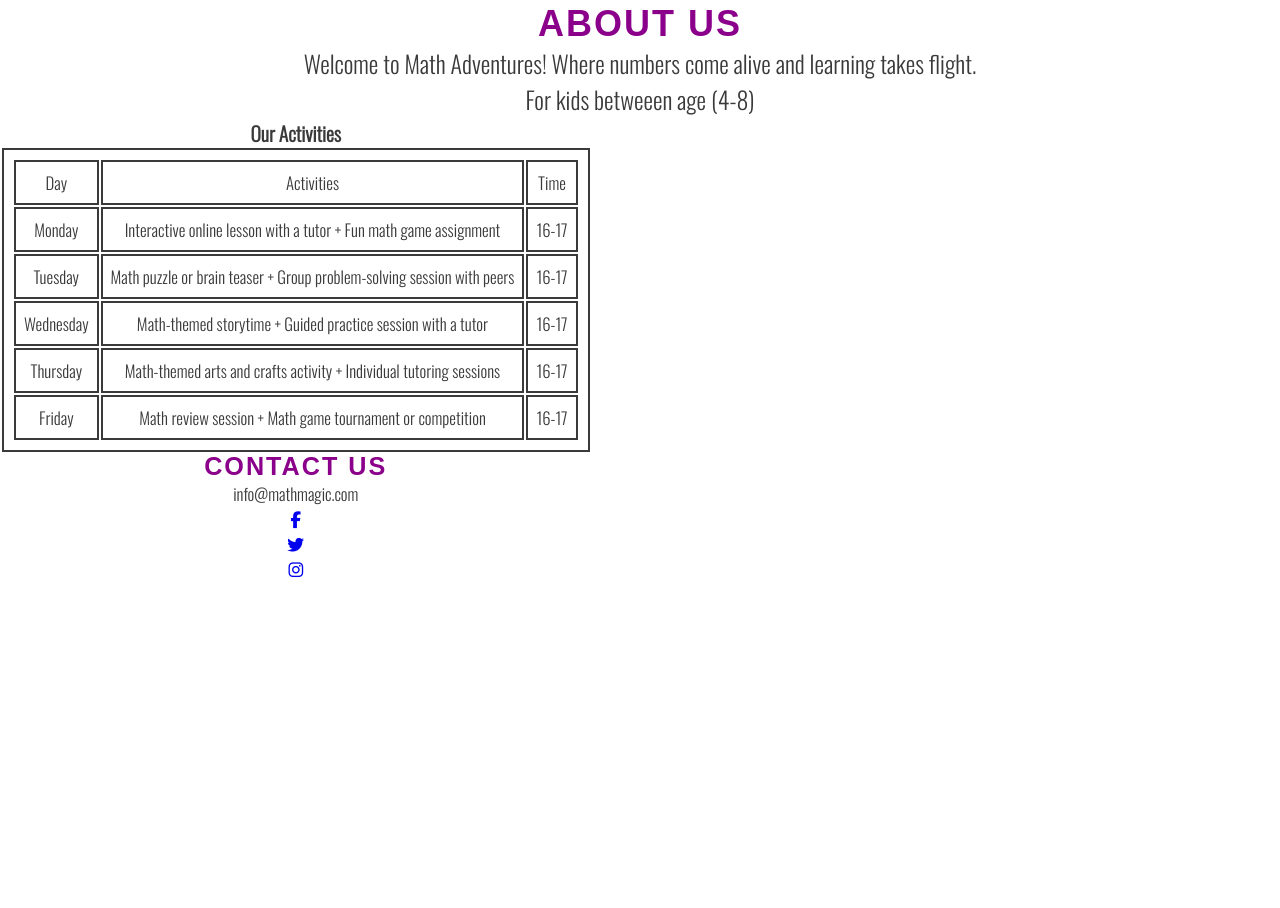
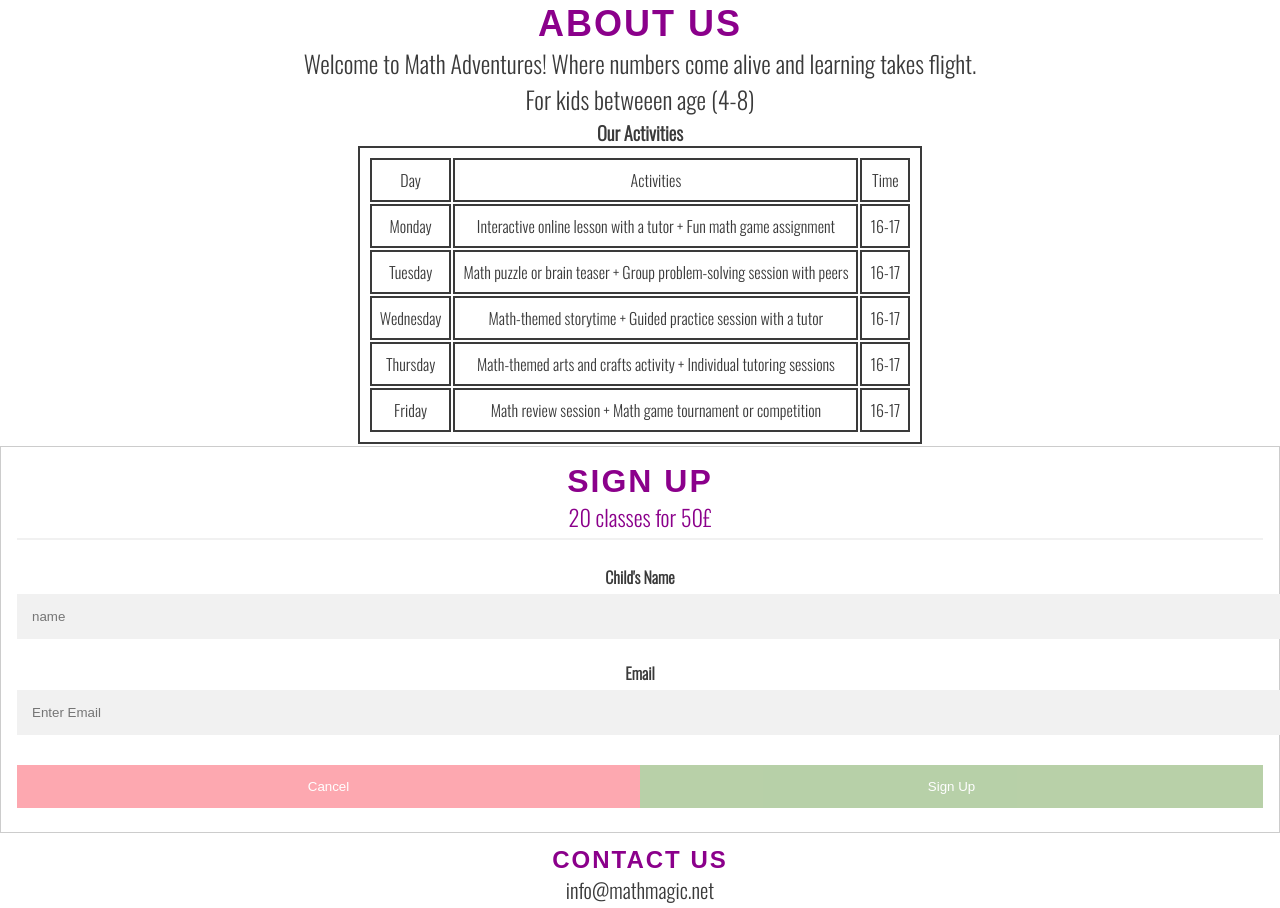
Before and after one commit to ibrahimjasim/Project-milestone1-, a plain HTML site: page index.html in a window 1280 px wide. Shown: the part 1495-2403 px from the top of the page. Before the commit the page ends 2078 px from the top, so only its background shows below. Drawn offline with nearby package versions, Linux system fonts and the light colour scheme; a web font is replaced by a local one.

Commit message:
Add signup form and social links and styled both

```diff
--- a/assets/css/style.css
+++ b/assets/css/style.css
@@ -13,7 +13,8 @@
 }
 
 /* heading and logo */
- h1, h2{
+h1,
+h2 {
     font-family: rubik moonrocks, sans-serif;
     text-transform: uppercase;
     letter-spacing: 2px;
@@ -33,7 +34,8 @@
 
 }
 
-#menu, #logo {
+#menu,
+#logo {
     line-height: 75px;
 }
 
@@ -80,7 +82,8 @@
 
 }
 
-#cover-text, #cover-text h2 {
+#cover-text,
+#cover-text h2 {
     color: #8B008B;
 }
 
@@ -206,15 +209,126 @@ hr {
 }
 
 #Schedule {
-    font-size: 70%;
-    float: left;
+    font-size: 100%;
+    text-align: center;
     color: #3a3a3a;
     margin: 1px;
     padding: 1px;
 
 }
 
-table, th, td {
+table,
+th,
+td {
     border: 2px solid #3a3a3a;
     padding: 0.5rem;
+    margin: 0 auto;
+
+
 }
+
+/* signup form */
+
+
+input[type=text],
+input[type=password] {
+    width: 100%;
+    padding: 15px;
+    margin: 5px 0 22px 0;
+    display: inline-block;
+    border: none;
+    background: #f1f1f1;
+}
+
+input[type=text]:focus,
+input[type=password]:focus {
+    background-color: #ddd;
+    outline: none;
+}
+
+hr {
+    border: 1px solid #f1f1f1;
+    margin-bottom: 25px;
+}
+
+
+button {
+    background-color: rgba(47, 117, 0, 0.38);
+    color: white;
+    padding: 14px 20px;
+    margin: 8px 0;
+    border: none;
+    cursor: pointer;
+    width: 100%;
+    opacity: 0.9;
+}
+
+button:hover {
+    opacity: 1;
+}
+
+
+.cancelbtn {
+    padding: 14px 20px;
+    background-color: rgba(248, 0, 26, 0.38);
+}
+
+.cancelbtn,
+.signupbtn {
+    float: left;
+    width: 50%;
+}
+
+
+.container {
+    padding: 16px;
+    text-align: center;
+}
+
+
+.clearfix::after {
+    content: "";
+    clear: both;
+    display: table;
+}
+
+.container p {
+    font-weight: 200px;
+    font-size: 140%;
+    color: #8B008B;
+}
+
+
+
+
+
+/* footer */
+
+#contact {
+    text-align: center;
+    padding: 1%;
+}
+
+#contact p {
+    font-size: 130%;
+    margin-bottom: 2px;
+}
+
+footer {
+
+    height: 150px;
+}
+
+.social-net {
+    text-align: center;
+}
+
+.social-net>li {
+    display: inline;
+}
+
+.social-net i {
+    font-size: 160%;
+    margin: 1%;
+    padding: 5%;
+}
--- a/index.html
+++ b/index.html
@@ -23,11 +23,11 @@
             <li><a href="index.html" class="active">Home</a></li>
         </ul>
     </nav>
-    <section id="image-outer">
+    <div id="image-outer">
         <div id="main-image"></div>
 
     </div>
-    </section>
+
     <section id="page-ethos">
         <h2 id="welcome">Why Choosing Math Magic?</h2>
         <div id="left-about">
@@ -71,16 +71,17 @@
 
     </section>
     <section id="about-us">
-        <div>
+
         <h2>About us</h2>
-            <section>
+
         <p>Welcome to Math Adventures!
             Where numbers come alive and learning takes flight.
         </p>
         <p>For kids betweeen age (4-8)</p>
     </section>
-            <div id="Schedule">
-                <section>
+
+
+    <section id="Schedule">
         <h3>Our Activities</h3>
         <table>
             <tr>
@@ -116,22 +117,42 @@
 
         </table>
     </section>
+    <form action="/action_page" style="border:1px solid #ccc">
+        <div class="container">
+            <h1>Sign Up</h1>
+            <p>20 classes for 50£</p>
+            <hr>
+            <label for="name"><b>Child's Name</b></label>
+            <input type="text" placeholder="name" name="name" required>
 
+            <label for="email"><b>Email</b></label>
+            <input type="text" placeholder="Enter Email" name="email" required>
+
+
+
+
+            <div class="clearfix">
+                <button type="button" class="cancelbtn">Cancel</button>
+                <button type="submit" class="signupbtn">Sign Up</button>
+            </div>
+        </div>
+    </form>
     <footer>
-                    <section>
-                            <h2>Contact us</h2>
-                            <p>info@mathmagic.com</p>
+        <section id="contact">
+            <h2>contact Us</h2>
+            <p>info@mathmagic.net</p>
         </section>
-                   <section> <ul>
+        <ul class="social-net">
             <li><a href="https://facebook.com" target="_blank" rel="noopner"
                     aria-label="visit our facebook page (open in a new tap)"> <i
                         class="fa-brands fa-facebook-f"></i></a></li>
             <li><a href="https://twitter.com" target="_blank" rel="noopner"
-                                aria-label="visit our twitter page (open in a new tap)"> <i
-                                    class="fa-brands fa-twitter"></i></i></a></li>
+                    aria-label="visit our twitter page (open in a new tap)"> <i class="fa-brands fa-twitter"></i></a>
+            </li>
             <li><a href="https://instagram.com" target="_blank" rel="noopner"
-                                aria-label="visit our instagram page (open in a new tap)"> <i
-                                    class="fa-brands fa-instagram"></i></section>
+                    aria-label="visit our instgram page (open in a new tap)"> <i class="fa-brands fa-instagram"></i></a>
+            </li>
+        </ul>
     </footer>
 
     <!--fontawesome script-->
```
Also changed, not shown: .devcontainer/devcontainer.json. Lines whose indentation alone changed are shown as unchanged.
